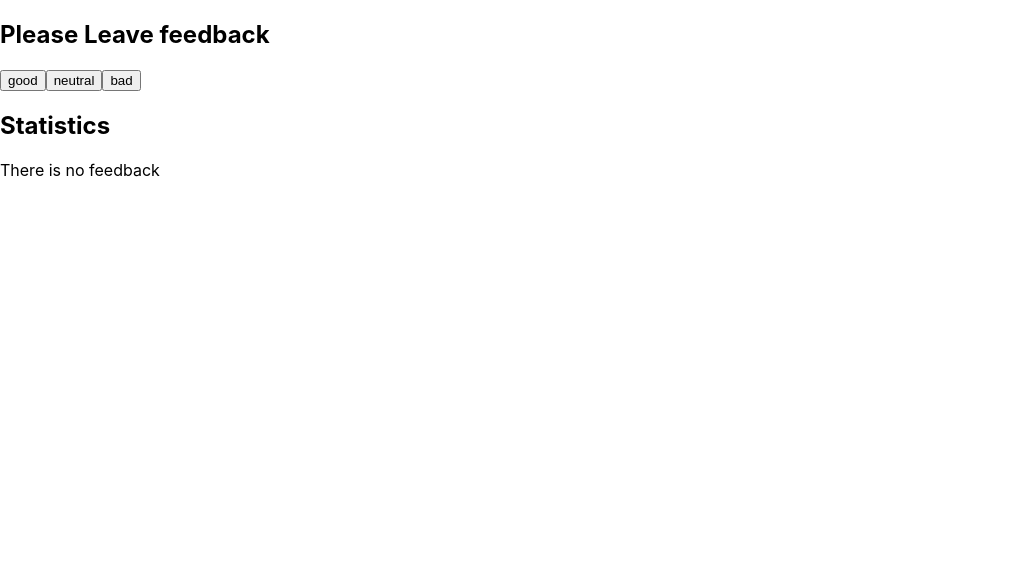
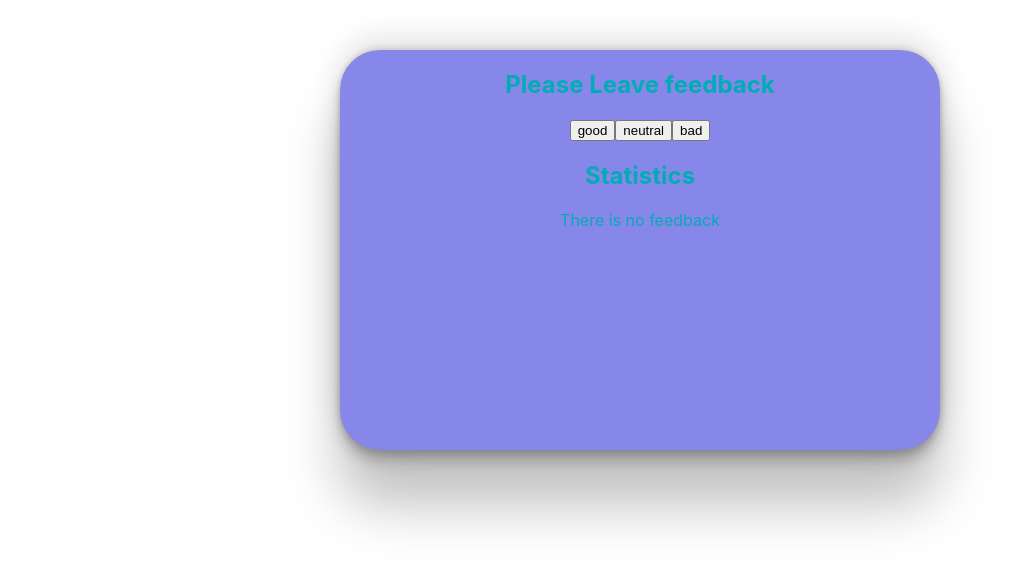
Before and after one commit to Maksym-Ocheretniuk/goit-react-hw-02-feedback, a React (Create React App) app: page / in a window 1280 px wide. Shown: the top 566 px of the page, without its empty margins (0-1028 px from the left). Built offline with nearby package versions, Linux system fonts and the light colour scheme.

Commit message:
App styles

```diff
--- a/src/components/App.jsx
+++ b/src/components/App.jsx
@@ -4,6 +4,8 @@ import { Section } from './Section/Section';
 import { FeedbackOptions } from './FeedbackOptions/FeedbackOptions';
 import { Statistics } from './Statistics/Statistics';
 import { Notification } from './Notification/Notification';
+
+import css from './App.module.css';
 
 export class App extends Component {
   state = {
@@ -33,7 +35,7 @@ export class App extends Component {
     const options = Object.keys(this.state);
 
     return (
-      <>
+      <div className={css.container}>
         <Section title="Please Leave feedback">
           <FeedbackOptions
             options={options}
@@ -54,7 +56,7 @@ export class App extends Component {
             <Notification message="There is no feedback" />
           )}
         </Section>
-      </>
+      </div>
     );
   }
 }
--- /dev/null
+++ b/src/components/App.module.css
@@ -0,0 +1,19 @@
+.container {
+  display: flex;
+  flex-direction: column;
+  text-align: center;
+
+  width: 600px;
+  height: 400px;
+  margin-right: auto;
+  margin-left: auto;
+  margin-top: 50px;
+
+  background-color: rgb(135, 135, 233);
+  color: #00adb5;
+
+  border-radius: 40px;
+  box-shadow: rgba(0, 0, 0, 0.25) 0px 54px 55px,
+    rgba(0, 0, 0, 0.12) 0px -12px 30px, rgba(0, 0, 0, 0.12) 0px 4px 6px,
+    rgba(0, 0, 0, 0.17) 0px 12px 13px, rgba(0, 0, 0, 0.09) 0px -3px 5px;
+}
```
